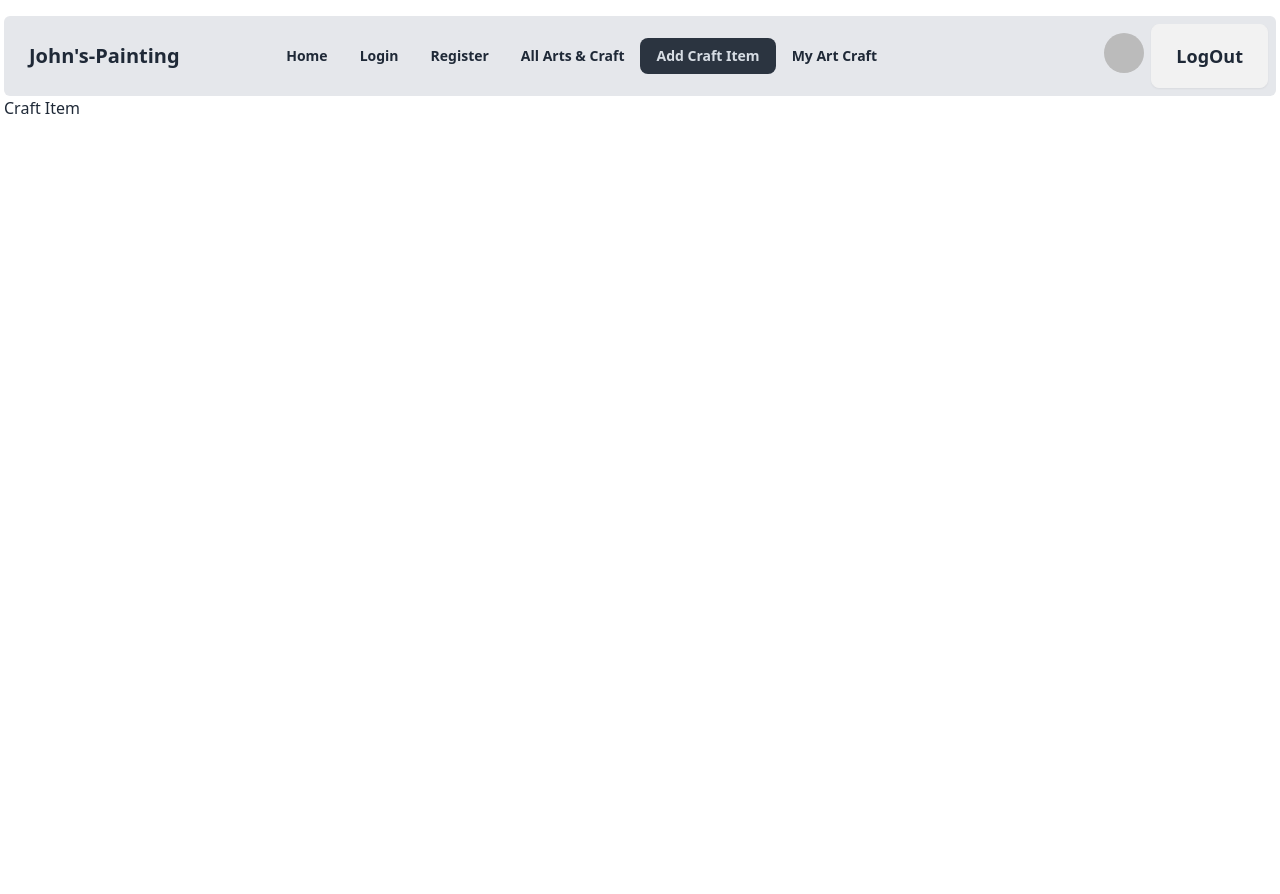
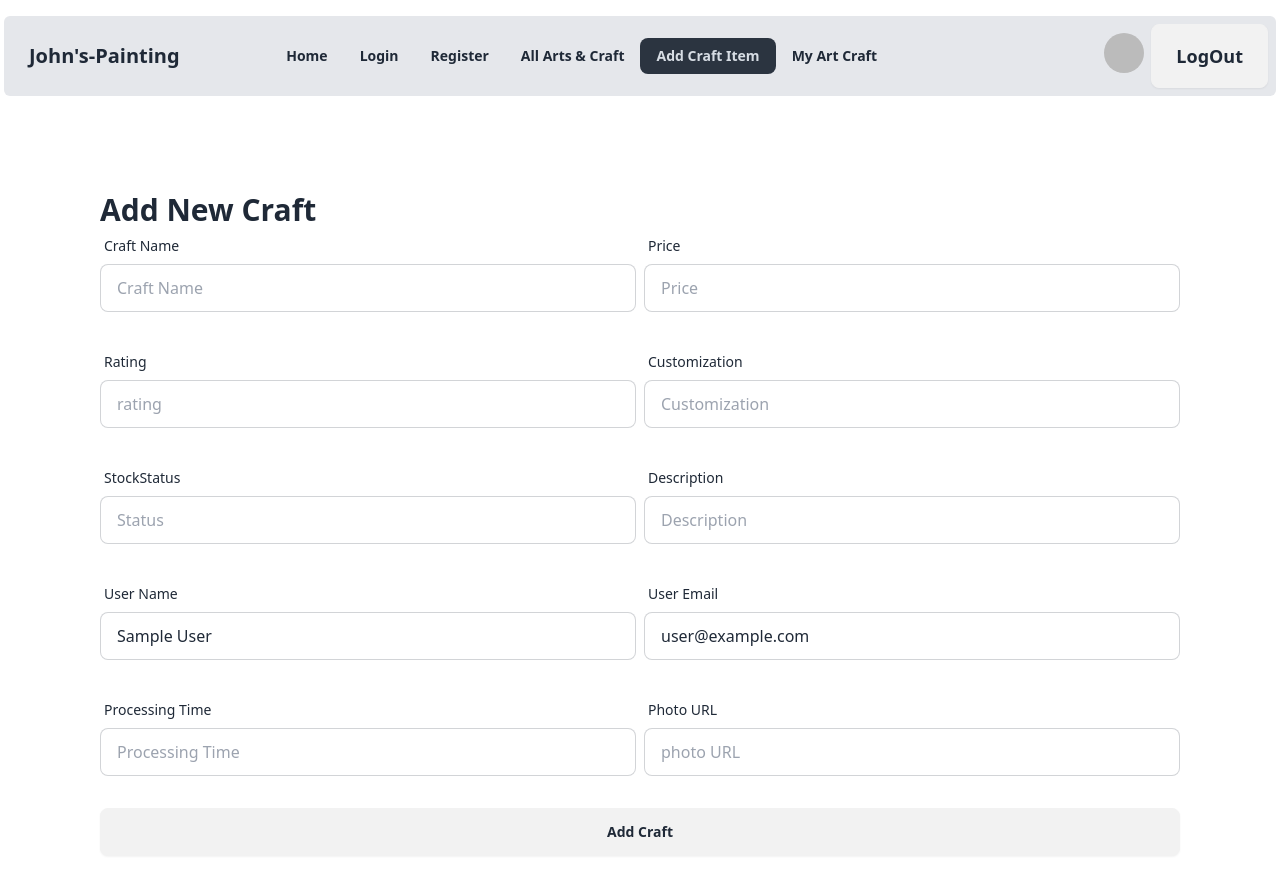
Before and after one commit to Deathknight101/Arts-And-Crafts, a React (Vite) app: page /addcraftitem in a window 1280 px wide. Shown: the top 894 px of the page. Before the commit the page ends 800 px from the top, so only its background shows below. Built offline with nearby package versions, Linux system fonts and the light colour scheme; no server answers; sample sign-in values are in the browser's storage.

Commit message:
Added Cards

```diff
--- a/package.json
+++ b/package.json
@@ -16,6 +16,7 @@
     "react": "^18.2.0",
     "react-dom": "^18.2.0",
     "react-helmet-async": "^2.0.4",
+    "react-hook-form": "^7.51.3",
     "react-icons": "^5.1.0",
     "react-router-dom": "^6.23.0",
     "sonner": "^1.4.41",
--- a/src/components/AddCraftItem/AddCraftItem.jsx
+++ b/src/components/AddCraftItem/AddCraftItem.jsx
@@ -1,9 +1,138 @@
+import { useContext } from "react";
+import { toast } from "sonner";
+import { AuthContext } from "../Providers/AuthProviders";
+import { useForm } from "react-hook-form";
 
 
 const AddCraftItem = () => {
+
+    const { user } = useContext(AuthContext)
+    const { register } = useForm();
+
+    const handleAddCraft = event => {
+        event.preventDefault();
+
+        const form = event.target;
+
+
+
+        const name = form.name.value;
+        const price = form.price.value;
+        const rating = form.rating.value;
+        const customization = form.customization.value;
+        const stock = form.stock.value;
+        const description = form.description.value;
+        const userName = form.userName.value;
+        const email = form.email.value;
+        const time = form.time.value;
+        const photo = form.photo.value;
+
+        const newCraft = { name, price, rating, customization, stock, description, photo, userName, email, time }
+        console.log(newCraft);
+
+        //send data to the server
+        fetch('http://localhost:5000/artscraft', {
+            method: 'POST',
+            headers: {
+                'content-type': 'application/json'
+            },
+            body: JSON.stringify(newCraft)
+        })
+            .then(res => res.json())
+            .then(data => {
+                console.log(data);
+                if (data.insertedId) {
+                    toast.success('added successfully')
+                }
+            })
+
+    }
     return (
         <div>
-            <h1>Craft Item</h1>
+            <div className="bg-white md:p-24">
+                <h2 className="text-3xl font-extrabold">Add New Craft</h2>
+                <form onSubmit={handleAddCraft}>
+                    {/* form row*/}
+                    <div className="md:flex mb-8 gap-2">
+                        <div className="md:w-1/2 ">
+                            <label className="label">
+                                <span className="label-text">Craft Name</span>
+                            </label>
+                            <input type="text" name='name' placeholder="Craft Name" className="input input-bordered w-full  " />
+                        </div>
+                        <div className="md:w-1/2 ">
+                            <label className="label">
+                                <span className="label-text">Price</span>
+                            </label>
+                            <input type="text" name="price" placeholder="Price" className="input input-bordered w-full " />
+                        </div>
+                    </div>
+                    {/* form supplier row*/}
+                    <div className="md:flex mb-8 gap-2">
+                        <div className="md:w-1/2 ">
+                            <label className="label">
+                                <span className="label-text">Rating</span>
+                            </label>
+                            <input type="text" name="rating" placeholder="rating" className="input input-bordered w-full  " />
+                        </div>
+                        <div className="md:w-1/2 ">
+                            <label className="label">
+                                <span className="label-text">Customization</span>
+                            </label>
+                            <input type="text" name="customization" placeholder="Customization" className="input input-bordered w-full " />
+                        </div>
+                    </div>
+                    {/* form category row*/}
+                    <div className="md:flex mb-8 gap-2">
+                        <div className="md:w-1/2 ">
+                            <label className="label">
+                                <span className="label-text">StockStatus</span>
+                            </label>
+                            <input type="text" name="stock" placeholder="Status" className="input input-bordered w-full  " />
+                        </div>
+                        <div className="md:w-1/2 ">
+                            <label className="label">
+                                <span className="label-text">Description</span>
+                            </label>
+                            <input type="text" name="description" placeholder="Description" className="input input-bordered w-full " />
+                        </div>
+                    </div>
+                    {/* form category row*/}
+                    <div className="md:flex mb-8 gap-2">
+                        <div className="md:w-1/2 ">
+                            <label className="label">
+                                <span className="label-text">User Name</span>
+                            </label>
+                            <input {...register('photo', { value: user.displayName })} type="text" name="userName" placeholder="Name" className="input input-bordered w-full  " />
+                        </div>
+                        <div className="md:w-1/2 ">
+                            <label className="label">
+                                <span className="label-text">User Email</span>
+                            </label>
+                            <input  {...register('email', { value: user.email })} type="email" name="email" placeholder="Email" className="input input-bordered w-full " />
+                        </div>
+                    </div>
+
+                    {/* form photo url row*/}
+                    <div className="md:flex mb-8 gap-2">
+                        <div className="md:w-1/2 ">
+                            <label className="label">
+                                <span className="label-text">Processing Time</span>
+                            </label>
+                            <input type="text" name="time" placeholder="Processing Time" className="input input-bordered w-full " />
+                        </div>
+                        <div className="md:w-1/2 ">
+                            <label className="label">
+                                <span className="label-text">Photo URL</span>
+                            </label>
+                            <input type="text" name="photo" placeholder="photo URL" className="input input-bordered w-full " />
+                        </div>
+
+                    </div>
+
+                    <input type="submit" value="Add Craft" className="btn btn-block" />
+                </form>
+            </div>
         </div>
     );
 };
--- /dev/null
+++ b/src/components/ArtsCards/ArtsCards.jsx
@@ -0,0 +1,27 @@
+import { Link } from "react-router-dom";
+
+
+const ArtsCards = ({ art }) => {
+    const { name, price, rating, customization, stock, description, photo, userName, email, time,_id } = art;
+
+    return (
+        <div className="card  bg-base-100 shadow-xl image-full">
+            <figure><img className="aspect-video" src={photo} alt="Shoes" /></figure>
+            <div className="card-body">
+                <h2 className="card-title">{name}</h2>
+                <p>Price: ${price}</p>
+                <p>Rating: {rating}</p>
+                <p>Stock: {stock}</p>
+                <p>Description: {description}</p>
+                <div className="card-actions justify-start">
+                    <Link to={`/arts/${_id}`}>
+                        <button className="btn btn-primary">View Details</button>
+                    </Link>
+
+                </div>
+            </div>
+        </div>
+    );
+};
+
+export default ArtsCards;
--- /dev/null
+++ b/src/components/ArtsDetails/ArtsDetails.jsx
@@ -0,0 +1,13 @@
+import { useParams } from "react-router-dom";
+
+
+const ArtsDetails = () => {
+    const{id}=useParams();
+    return (
+        <div>
+            <h1>details {id}</h1>
+        </div>
+    );
+};
+
+export default ArtsDetails;
--- a/src/components/Home/Home.jsx
+++ b/src/components/Home/Home.jsx
@@ -1,15 +1,29 @@
 import { Helmet } from "react-helmet-async";
 import Banner from "../Banner/Banner";
+import { useLoaderData } from "react-router-dom";
+import ArtsCards from "../ArtsCards/ArtsCards";
+
 
 
 const Home = () => {
+
+
+    const arts = useLoaderData();
+
     return (
         <div>
             <Helmet>
                 <title>Home</title>
             </Helmet>
-            <h1 className='text-3xl'>HOME</h1>
+            <h1 className='text-3xl'>HOME {arts.length}</h1>
             <Banner></Banner>
+            <div className="grid md:grid-cols-3 gap-3 mb-10">
+                {
+                    arts.map(art => <ArtsCards key={art._id} art={art}></ArtsCards>)
+                }
+            </div>
+
+
         </div>
     );
 };
--- a/src/components/Navbar/Navbar.jsx
+++ b/src/components/Navbar/Navbar.jsx
@@ -56,14 +56,6 @@ const Navbar = () => {
                                     <img alt="photo" src={user.photoURL} />
                                 </div>
                             </div>
-                            <ul tabIndex={0} className="mt-3 z-[1] p-2 shadow menu menu-sm dropdown-content bg-base-100 rounded-box w-52">
-                                <li>
-                                    <Link to='/profile'> <p className="justify-between">
-                                        Profile
-                                    </p></Link>
-                                </li>
-                                <li><a onClick={handleSignOut} >Logout</a></li>
-                            </ul>
                         </div>
 
                     </> : <>
--- a/src/components/Routes/Routes.jsx
+++ b/src/components/Routes/Routes.jsx
@@ -8,6 +8,7 @@ import AllArts from "../AllArts/AllArts";
 import PrivateRoutes from "./PrivateRoutes";
 import AddCraftItem from "../AddCraftItem/AddCraftItem";
 import MyArtCraft from "../MyArtCraft/MyArtCraft";
+import ArtsDetails from "../ArtsDetails/ArtsDetails";
 
 const routes = createBrowserRouter([
     {
@@ -16,7 +17,12 @@ const routes = createBrowserRouter([
         children: [
             {
                 path: '/',
-                element: <Home></Home>
+                element: <Home></Home>,
+                loader: () => fetch('http://localhost:5000/artscraft')
+            },
+            {
+                path: '/arts/:id',
+                element: <PrivateRoutes><ArtsDetails></ArtsDetails></PrivateRoutes>
             },
             {
                 path: '/login',
```
Also changed, not shown: 1 other file (tests, documents, lock files or other folders).
